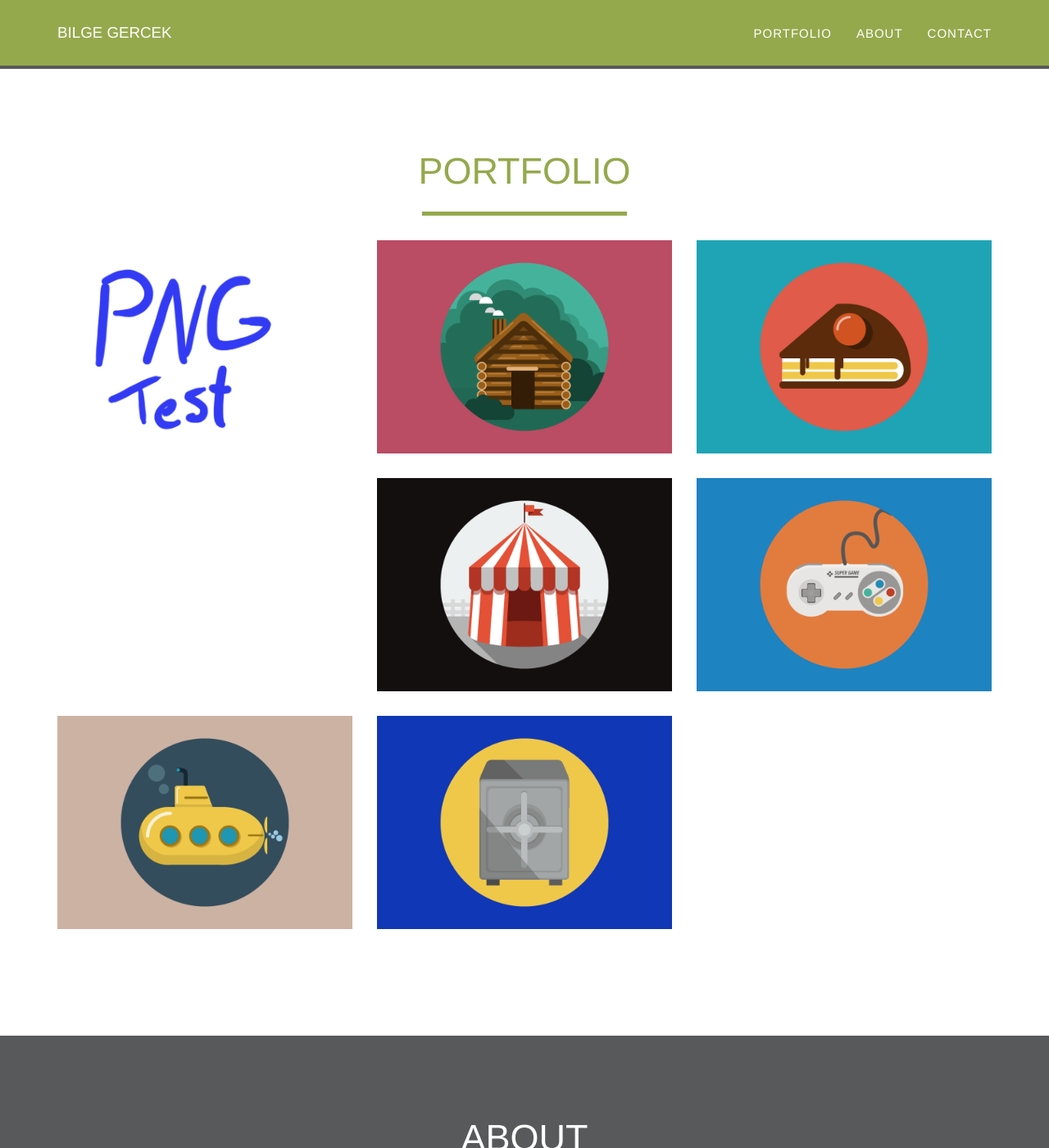
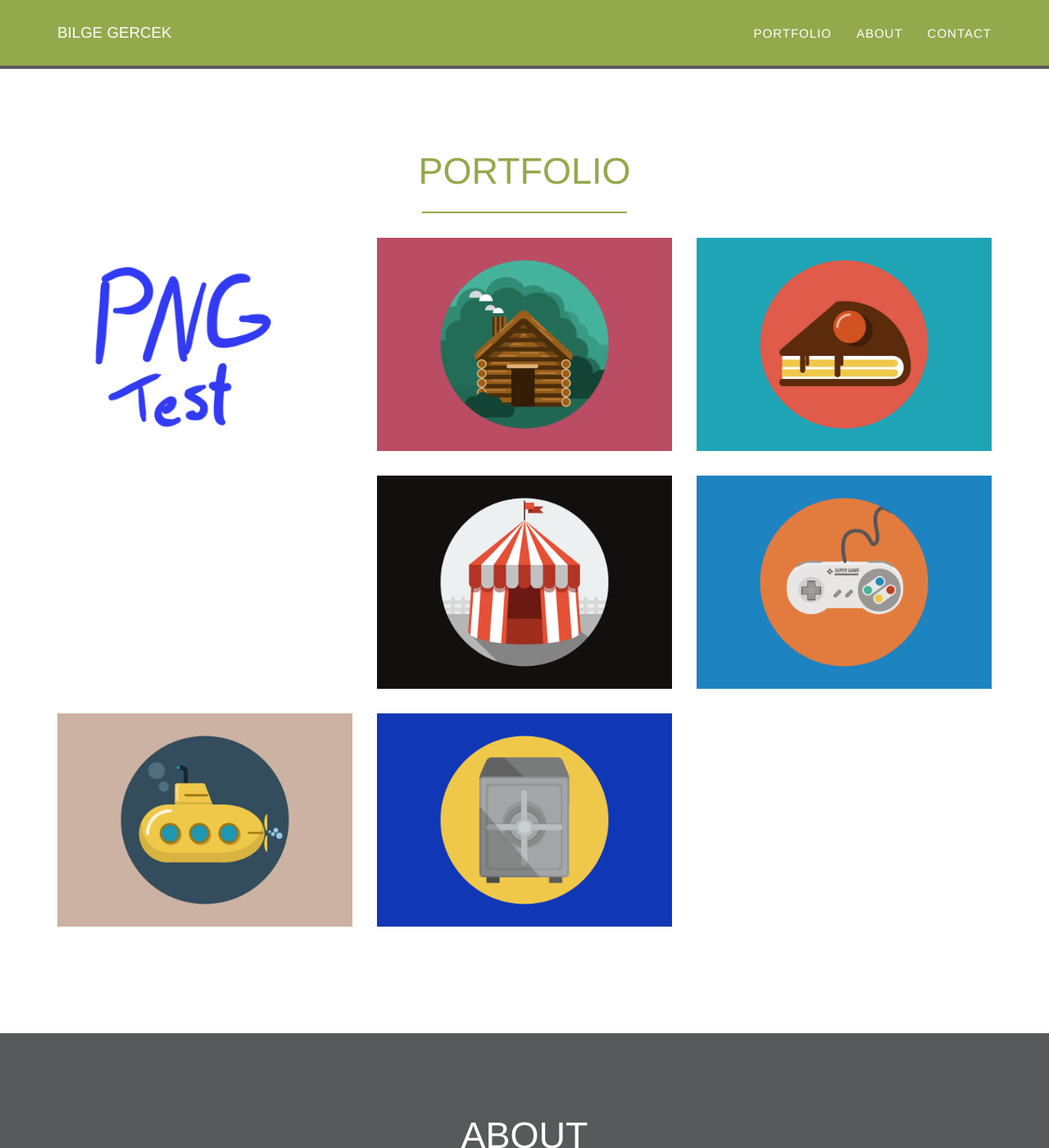
Before and after one commit to bilgegercek/bilgegercek.github.io, a Jekyll site: the page built from index.html, in a window 1280 px wide and 1400 px high, scrolled down 669 px. Shown: the whole window at 82% size. Built offline with Jekyll 4.4.1, drawn with Linux system fonts in a browser that asks for light colours.

Commit message:
thin-line-categories edited

```diff
--- a/_includes/css/main.css
+++ b/_includes/css/main.css
@@ -58,7 +58,7 @@ hr.thin-line-categories{
     padding: 0;
     max-width: 250px;
     border: 0;
-    border-top: solid 5px;
+    border-top: solid 2px;
     text-align: center;
 }
 
```
